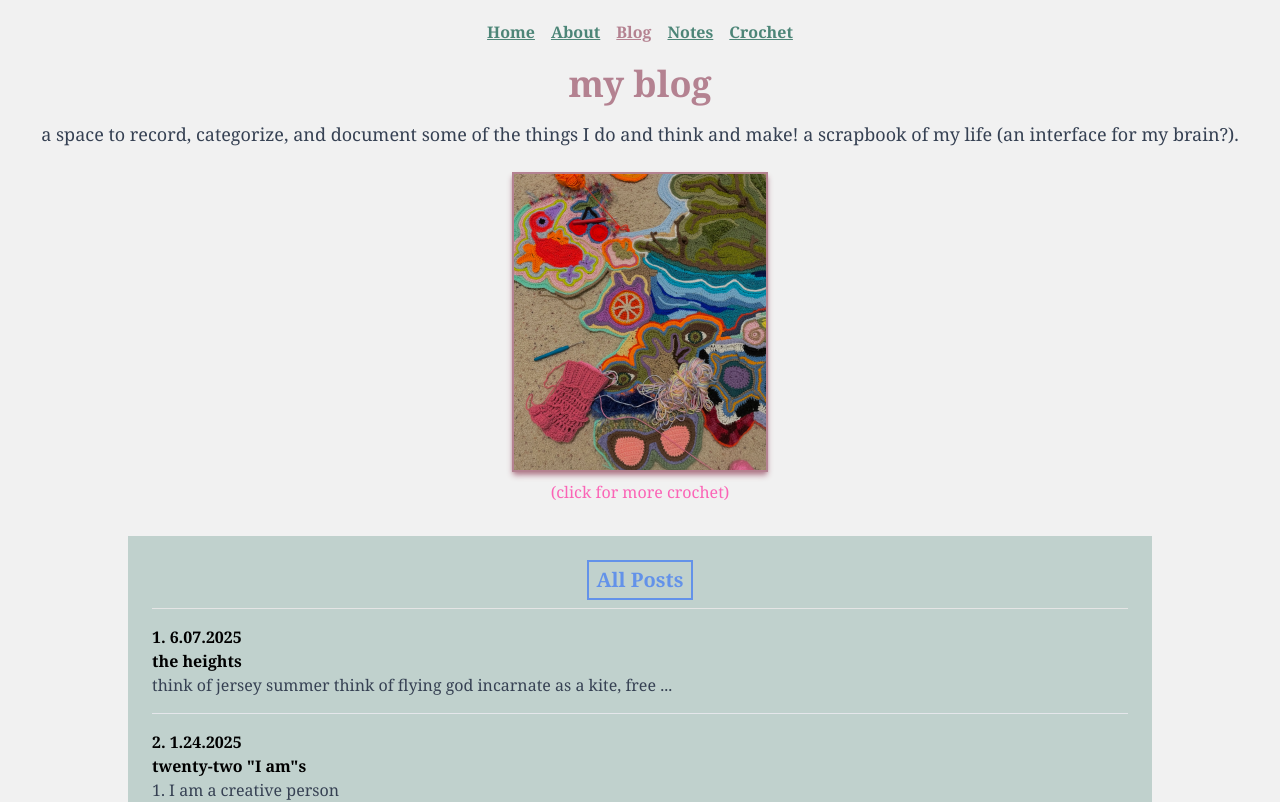
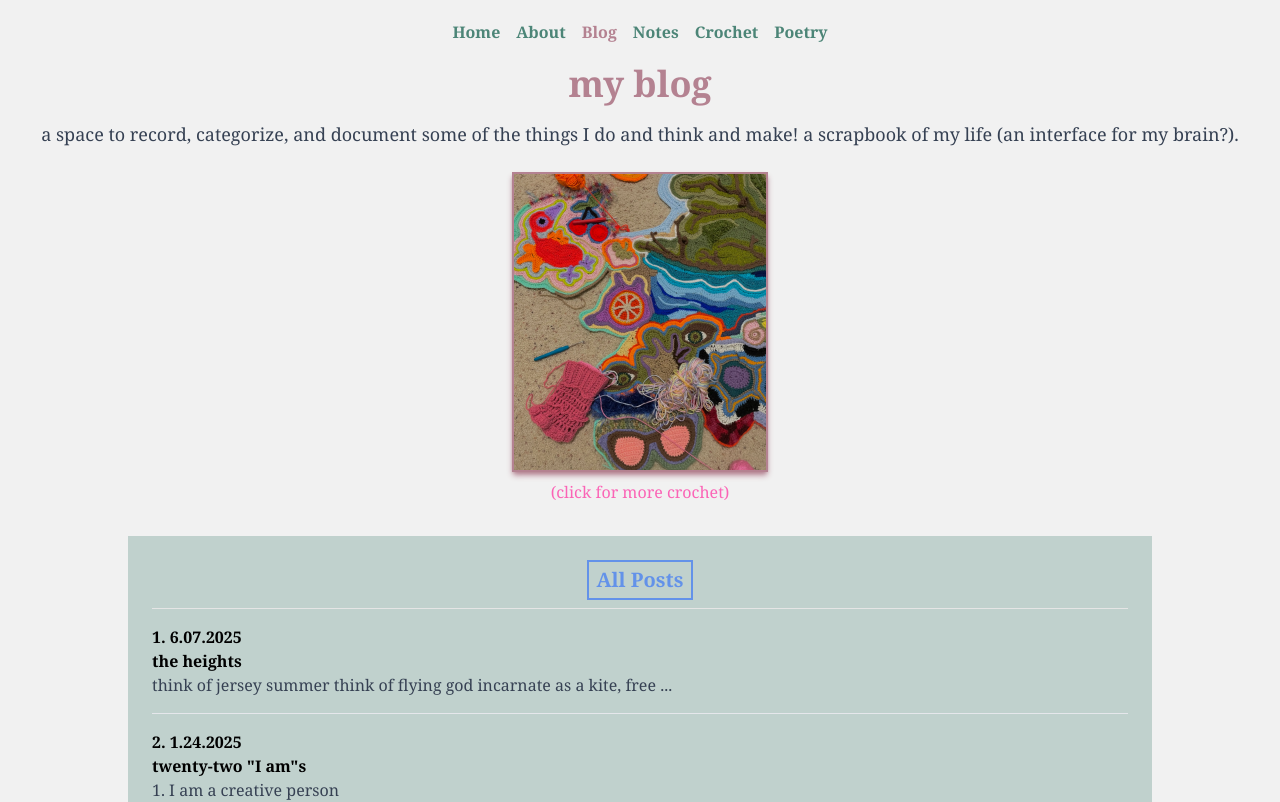
Before and after one commit to aviomg/portfolio-sequel, a Next.js app in the folder web/: page /blog in a window 1280 px wide. Shown: the top 802 px of the page. Built offline with nearby package versions, Linux system fonts and the light colour scheme.

Commit message:
added poetry as its own page

```diff
--- a/web/components/nav-bar.tsx
+++ b/web/components/nav-bar.tsx
@@ -3,10 +3,11 @@ import Link from "next/link";
 type props={currentpage:string}
 
 export default function Navbar({currentpage}:props){
-    const pages = [{title:"Home",link:"/#cont",id:1},{title: "About",link:"/about",id:2},{title:"Blog",link:"/blog",id:3},{title:"Notes",link:"/notes",id:4},{title:"Crochet",link:"/crochet",id:5}]
+    const pages = [{title:"Home",link:"/#cont",id:1},{title: "About",link:"/about",id:2},{title:"Blog",link:"/blog",id:3},{title:"Notes",link:"/notes",id:4},
+        {title:"Crochet",link:"/crochet",id:5},{title:"Poetry",link:"/entries",id:6}]
     let listitems = pages.map(page =>
-        page.title==currentpage?   <li key={page.id}><Link  href={page.link} className="text-puce underline">{page.title}</Link></li>:
-        <li key={page.id}><Link  href={page.link} className="underline hover:text-puce duration-150 "> {page.title}</Link></li>
+        page.title==currentpage?   <li key={page.id}><Link  href={page.link} className="text-puce ">{page.title}</Link></li>:
+        <li key={page.id}><Link  href={page.link} className="hover:underline hover:text-puce duration-150 "> {page.title}</Link></li>
     )
 
     return(
--- a/web/pages/entries.tsx
+++ b/web/pages/entries.tsx
@@ -106,7 +106,7 @@ export default function Entries({ poems }: { poems: Poem[] }) {
 </Head>
 
     <div className="flex-grow" id="top">
-      <Navbar currentpage="Blog" />
+      <Navbar currentpage="Poetry" />
       <div className="pb-10 pt-3">
         <div className="container mx-auto text-center">
           <h2 id="current" className="text-4xl font-serif font-bold mb-4 text-puce">blog posts</h2>
```
